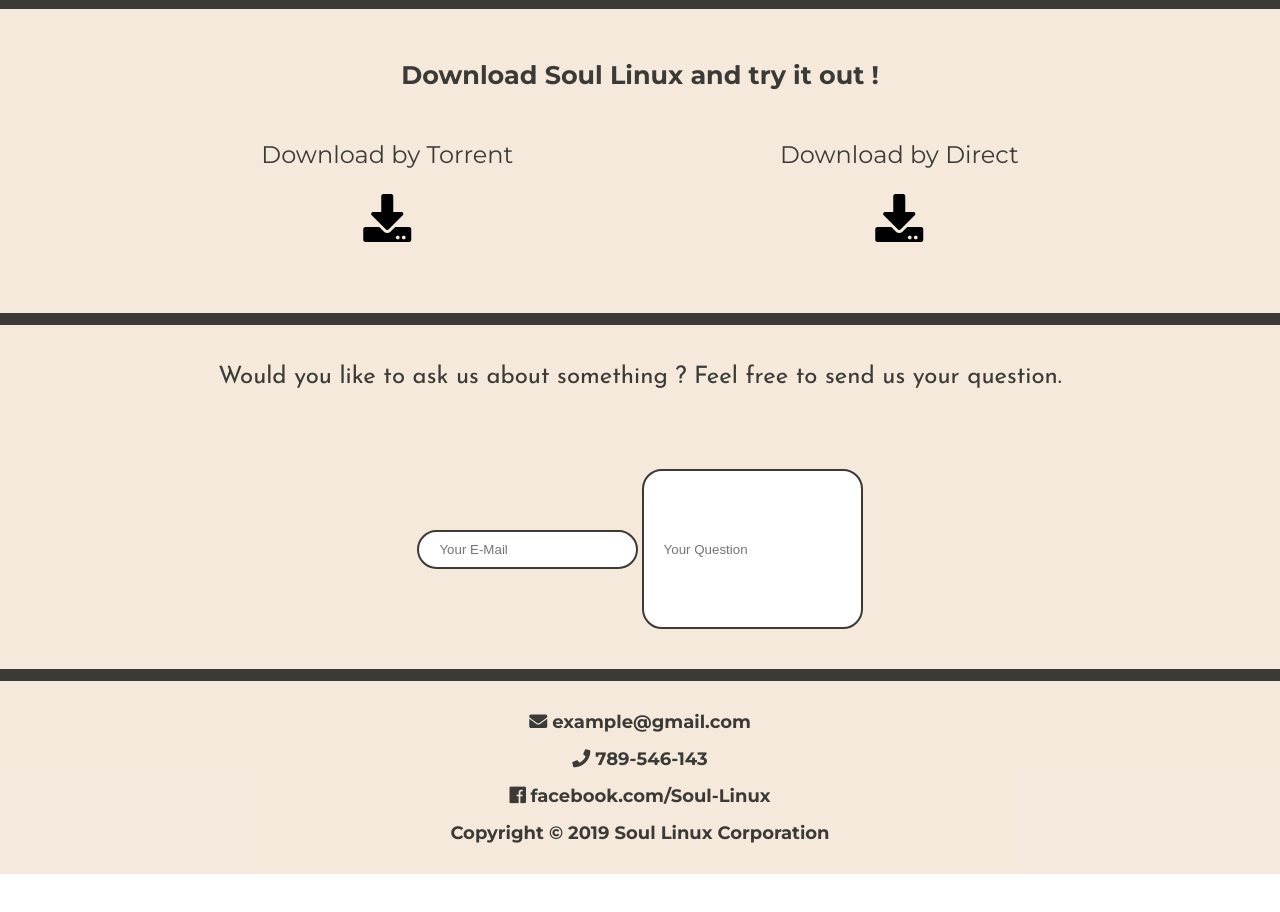
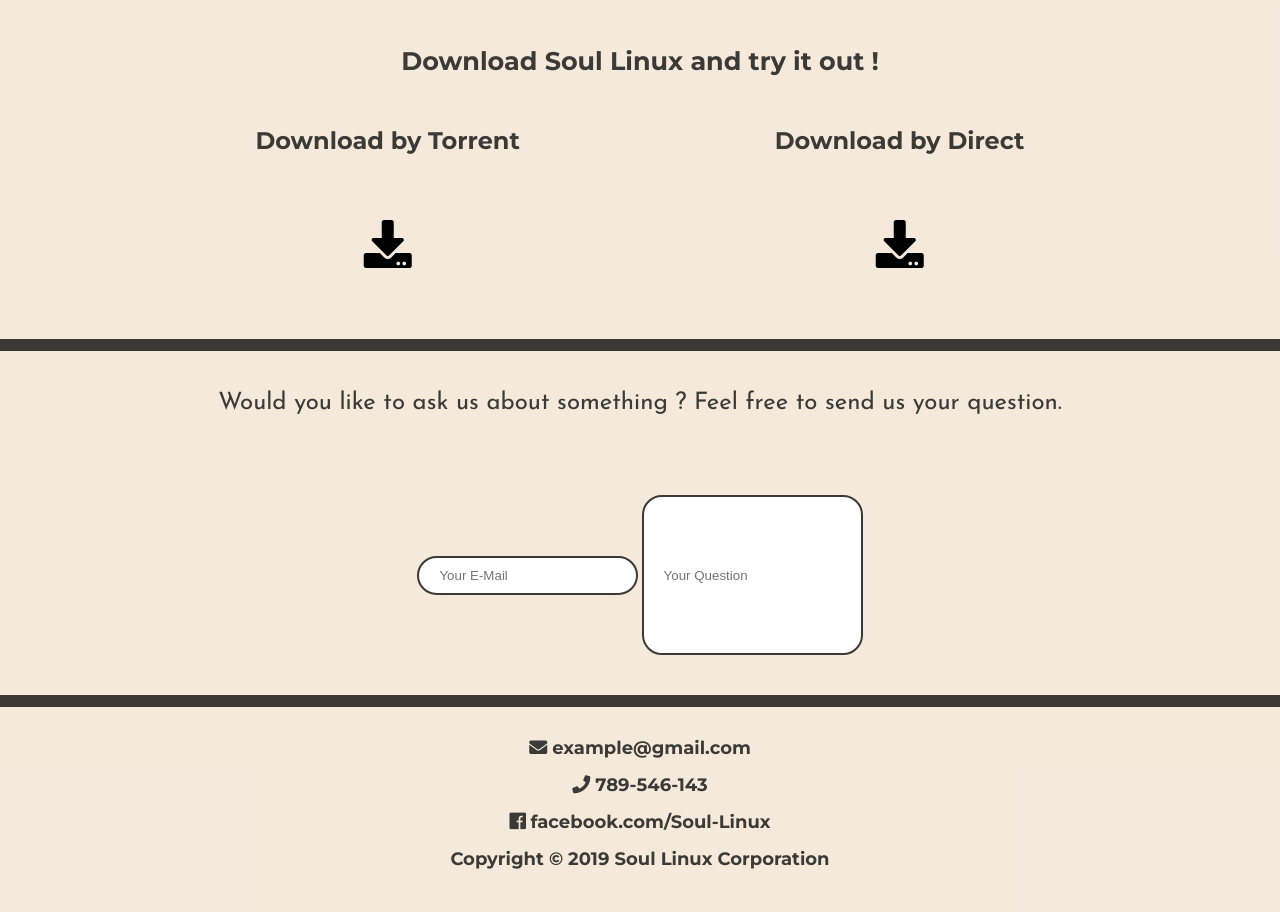
Before and after one commit to FxTemplarii/Soul-Linux-2-Responsive, a plain HTML site: page index.html in a window 1280 px wide. Shown: the part 1520-2432 px from the top of the page. Before the commit the page ends 2394 px from the top, so only its background shows below. Drawn offline with Linux system fonts and the light colour scheme.

Commit message:
Poprawione nagłówki, od h2 do h6 a nie do h12

```diff
--- a/css/style.css
+++ b/css/style.css
@@ -25,12 +25,6 @@ h3,
 h4,
 h5,
 h6,
-h7,
-h8,
-h9,
-h10,
-h11,
-h12,
 button {
     font-family: 'Montserrat', sans-serif;
     margin: 0;
@@ -189,8 +183,8 @@ h5 {
     font-size: 24px;
 }
 
-.download .torrent h7,
-.direct h8 {
+.download .torrent h2,
+.direct h2 {
     font-size: 20px;
 }
 
@@ -241,24 +235,24 @@ h5 {
     text-align: center;
 }
 
-.contact h9,
-h10,
-h11,
-h12 {
+.contact h2,
+h3,
+h4,
+h5 {
     display: block;
     font-size: 16px;
     font-weight: bold;
 }
 
-.contact h9 {
+.contact h2 {
     padding-bottom: 15px;
 }
 
-.contact h10 {
+.contact h3 {
     padding-bottom: 15px;
 }
 
-.contact h11 {
+.contact h4 {
     padding-bottom: 15px;
 }
 
@@ -358,8 +352,8 @@ h12 {
         font-size: 32px;
     }
 
-    .download .torrent h7,
-    .direct h8 {
+    .download .torrent h2,
+    .direct h2 {
         font-size: 24px;
     }
 
@@ -387,10 +381,10 @@ h12 {
         padding: 10px 20px;
     }
 
-    .contact h9,
-    h10,
-    h11,
-    h12 {
+    .contact h2,
+    h3,
+    h4,
+    h5 {
         font-size: 22px;
     }
 
@@ -448,8 +442,8 @@ h12 {
         font-size: 38px;
     }
 
-    .download .torrent h7,
-    .direct h8 {
+    .download .torrent h2,
+    .direct h2 {
         font-size: 34px;
     }
 
@@ -469,10 +463,10 @@ h12 {
         padding: 10px 20px;
     }
 
-    .contact h9,
-    h10,
-    h11,
-    h12 {
+    .contact h2,
+    h3,
+    h4,
+    h5 {
         font-size: 28px;
     }
 }
@@ -526,8 +520,8 @@ h12 {
         font-size: 24px;
     }
 
-    .download .torrent h7,
-    .direct h8 {
+    .download .torrent h2,
+    .direct h2 {
         font-size: 24px;
     }
 
@@ -536,10 +530,10 @@ h12 {
         padding-bottom: 40px;
     }
 
-    .contact h9,
-    h10,
-    h11,
-    h12 {
+    .contact h2,
+    h3,
+    h4,
+    h5 {
         font-size: 16px;
     }
 }
@@ -635,8 +629,8 @@ h12 {
         cursor: pointer;
     }
 
-    .download .torrent h7,
-    .direct h8 {
+    .download .torrent h2,
+    .direct h2 {
         font-size: 24px;
         padding-bottom: 40px;
     }
@@ -650,10 +644,10 @@ h12 {
         padding-bottom: 80px;
     }
 
-    .contact h9,
-    h10,
-    h11,
-    h12 {
+    .contact h2,
+    h3,
+    h4,
+    h5 {
         font-size: 18px;
     }
 }
@@ -742,10 +736,10 @@ h12 {
         align-content: center;
     }
 
-    .contact h9,
-    h10,
-    h11,
-    h12 {
+    .contact h2,
+    h3,
+    h4,
+    h5 {
         font-size: 18px;
         padding: 0;
     }
--- a/index.html
+++ b/index.html
@@ -6,10 +6,11 @@
     <meta name="viewport" content="width=device-width, initial-scale=1.0">
     <meta http-equiv="X-UA-Compatible" content="ie=edge">
     <title>Soul Linux - Nextgen linux distribution</title>
-    <link href="https://fonts.googleapis.com/css?family=Josefin+Sans:400,700|Montserrat:400,600,700&amp;subset=latin-ext"
+    <link
+        href="https://fonts.googleapis.com/css?family=Josefin+Sans:400,700|Montserrat:400,600,700&amp;subset=latin-ext"
         rel="stylesheet">
-    <link rel="stylesheet" href="https://use.fontawesome.com/releases/v5.6.3/css/all.css" integrity="sha384-UHRtZLI+pbxtHCWp1t77Bi1L4ZtiqrqD80Kn4Z8NTSRyMA2Fd33n5dQ8lWUE00s/"
-        crossorigin="anonymous">
+    <link rel="stylesheet" href="https://use.fontawesome.com/releases/v5.6.3/css/all.css"
+        integrity="sha384-UHRtZLI+pbxtHCWp1t77Bi1L4ZtiqrqD80Kn4Z8NTSRyMA2Fd33n5dQ8lWUE00s/" crossorigin="anonymous">
     <link rel="stylesheet" href="css/style.css">
 </head>
 
@@ -86,11 +87,11 @@
             </div>
             <div class="wrap-download">
                 <div class="torrent">
-                    <h7>Download by Torrent</h7>
+                    <h2>Download by Torrent</h2>
                     <a><i class="fas fa-download"></i></a>
                 </div>
                 <div class="direct">
-                    <h8>Download by Direct</h8>
+                    <h2>Download by Direct</h2>
                     <a><i class="fas fa-download"></i></a>
                 </div>
             </div>
@@ -111,10 +112,10 @@
     </main>
     <footer class="footer">
         <div class="contact">
-            <h9><i class="fas fa-envelope"></i><a href=""></a> example@gmail.com</h9>
-            <h10><i class="fas fa-phone"></i> 789-546-143</h10>
-            <h11><i class="fab fa-facebook"></i> facebook.com/Soul-Linux</h11>
-            <h12>Copyright &copy; 2019 Soul Linux Corporation </h12>
+            <h2><i class="fas fa-envelope"></i><a href=""></a> example@gmail.com</h2>
+            <h3><i class="fas fa-phone"></i> 789-546-143</h3>
+            <h4><i class="fab fa-facebook"></i> facebook.com/Soul-Linux</h4>
+            <h5>Copyright &copy; 2019 Soul Linux Corporation </h5>
         </div>
     </footer>
 
```
